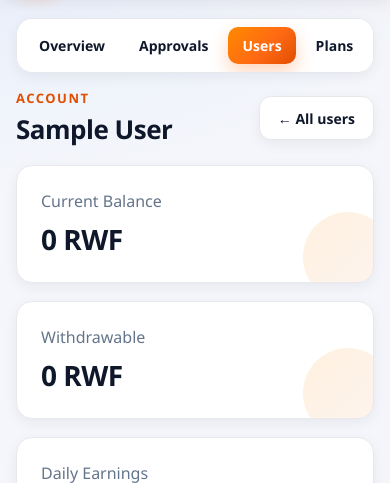
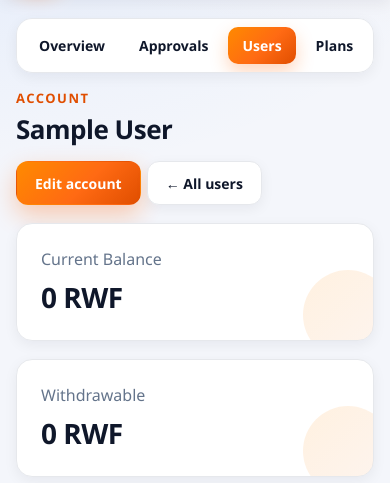
Before and after one commit to Obed200/investmentplatform, a Django app: page /dashboard/admin/users/1/ in a window 390 px wide. Shown: the part 69-552 px from the top of the page. Run offline with Django 5.2, Linux system fonts and the light colour scheme; the visitor is signed in with stand-in values (Sample User, id 1); data comes from the database, SQL or seed files in the repository; data that the repository does not hold is empty.

Commit message:
Add edit action to user management
Admins can now edit a user's full name, phone number (login), email and
wallet balances (current, withdrawable, referral bonus, daily earnings)
from the Manage Users list and the user detail page. Changing the phone
keeps the User.username in sync and is guarded against duplicates; the
whole update is atomic and reflects immediately on the user's dashboard.

Co-Authored-By: Claude Opus 4.8 <noreply@anthropic.com>

```diff
--- a/dashboard/urls.py
+++ b/dashboard/urls.py
@@ -17,6 +17,7 @@ urlpatterns = [
     # Users
     path('admin/users/', views.manage_users, name='manage_users'),
     path('admin/users/<int:pk>/', views.user_detail, name='user_detail'),
+    path('admin/users/<int:pk>/edit/', views.user_edit, name='user_edit'),
     path('admin/users/<int:pk>/toggle-active/', views.user_toggle_active, name='user_toggle_active'),
     path('admin/users/<int:pk>/toggle-staff/', views.user_toggle_staff, name='user_toggle_staff'),
 
--- a/dashboard/views.py
+++ b/dashboard/views.py
@@ -3,6 +3,7 @@ from django.contrib.admin.views.decorators import staff_member_required
 from django.contrib.auth.decorators import login_required
 from django.contrib.auth.models import User
 from django.core.paginator import Paginator
+from django.db import IntegrityError, transaction
 from django.db.models import Count, Q, Sum
 from django.shortcuts import get_object_or_404, redirect, render
 from django.utils import timezone
@@ -14,7 +15,7 @@ from investments.models import Investment, InvestmentPlan
 from payments.models import Deposit, Withdrawal
 from transactions.models import Transaction
 
-from .forms import AnnouncementForm, InvestmentForm, InvestmentPlanForm, SiteSettingsForm
+from .forms import AnnouncementForm, InvestmentForm, InvestmentPlanForm, SiteSettingsForm, UserAdminForm
 
 
 @login_required
@@ -171,6 +172,51 @@ def user_detail(request, pk):
         "investments": account.investments.select_related("plan")[:20],
         "transactions": account.transactions.all()[:20],
         "referrals": Profile.objects.filter(referred_by=account).select_related("user"),
+    })
+
+
+@staff_member_required
+def user_edit(request, pk):
+    account = get_object_or_404(User.objects.select_related("profile", "wallet"), pk=pk)
+    wallet = account.wallet
+    initial = {
+        "full_name": account.profile.full_name,
+        "phone_number": account.profile.phone_number,
+        "email": account.email,
+        "current_balance": wallet.current_balance,
+        "withdrawable_balance": wallet.withdrawable_balance,
+        "referral_bonus": wallet.referral_bonus,
+        "daily_earnings": wallet.daily_earnings,
+    }
+    form = UserAdminForm(request.POST or None, account=account, initial=initial)
+    if request.method == "POST" and form.is_valid():
+        cd = form.cleaned_data
+        try:
+            with transaction.atomic():
+                profile = account.profile
+                profile.full_name = cd["full_name"]
+                profile.phone_number = cd["phone_number"]
+                profile.save(update_fields=["full_name", "phone_number"])
+                account.username = cd["phone_number"]
+                account.first_name = cd["full_name"]
+                account.email = cd["email"]
+                account.save(update_fields=["username", "first_name", "email"])
+                wallet.current_balance = cd["current_balance"]
+                wallet.withdrawable_balance = cd["withdrawable_balance"]
+                wallet.referral_bonus = cd["referral_bonus"]
+                wallet.daily_earnings = cd["daily_earnings"]
+                wallet.save(update_fields=[
+                    "current_balance", "withdrawable_balance", "referral_bonus", "daily_earnings",
+                ])
+        except IntegrityError:
+            form.add_error("phone_number", "Another account already uses this phone number.")
+        else:
+            messages.success(request, f"{account.username}'s account was updated.")
+            return redirect("dashboard:user_detail", pk=account.pk)
+    return render(request, "dashboard/manage/form.html", {
+        "form": form, "section": "users",
+        "title": f"Edit {account.profile.full_name or account.username}",
+        "back_url": "dashboard:manage_users",
     })
 
 
--- a/templates/dashboard/manage/user_detail.html
+++ b/templates/dashboard/manage/user_detail.html
@@ -9,7 +9,10 @@
         <p class="eyebrow">Account</p>
         <h1>{{ account.profile.full_name|default:account.username }}</h1>
     </div>
-    <a class="btn ghost" href="{% url 'dashboard:manage_users' %}">← All users</a>
+    <div class="row-actions">
+        <a class="btn primary" href="{% url 'dashboard:user_edit' account.id %}">Edit account</a>
+        <a class="btn ghost" href="{% url 'dashboard:manage_users' %}">← All users</a>
+    </div>
 </div>
 
 <section class="stats-grid">
--- a/templates/dashboard/manage/users.html
+++ b/templates/dashboard/manage/users.html
@@ -50,6 +50,7 @@
                     <td>
                         <div class="row-actions">
                             <a class="btn ghost sm" href="{% url 'dashboard:user_detail' account.id %}">View</a>
+                            <a class="btn ghost sm" href="{% url 'dashboard:user_edit' account.id %}">Edit</a>
                         </div>
                     </td>
                 </tr>
```
Also changed, not shown: dashboard/forms.py (+24 -0 lines).
